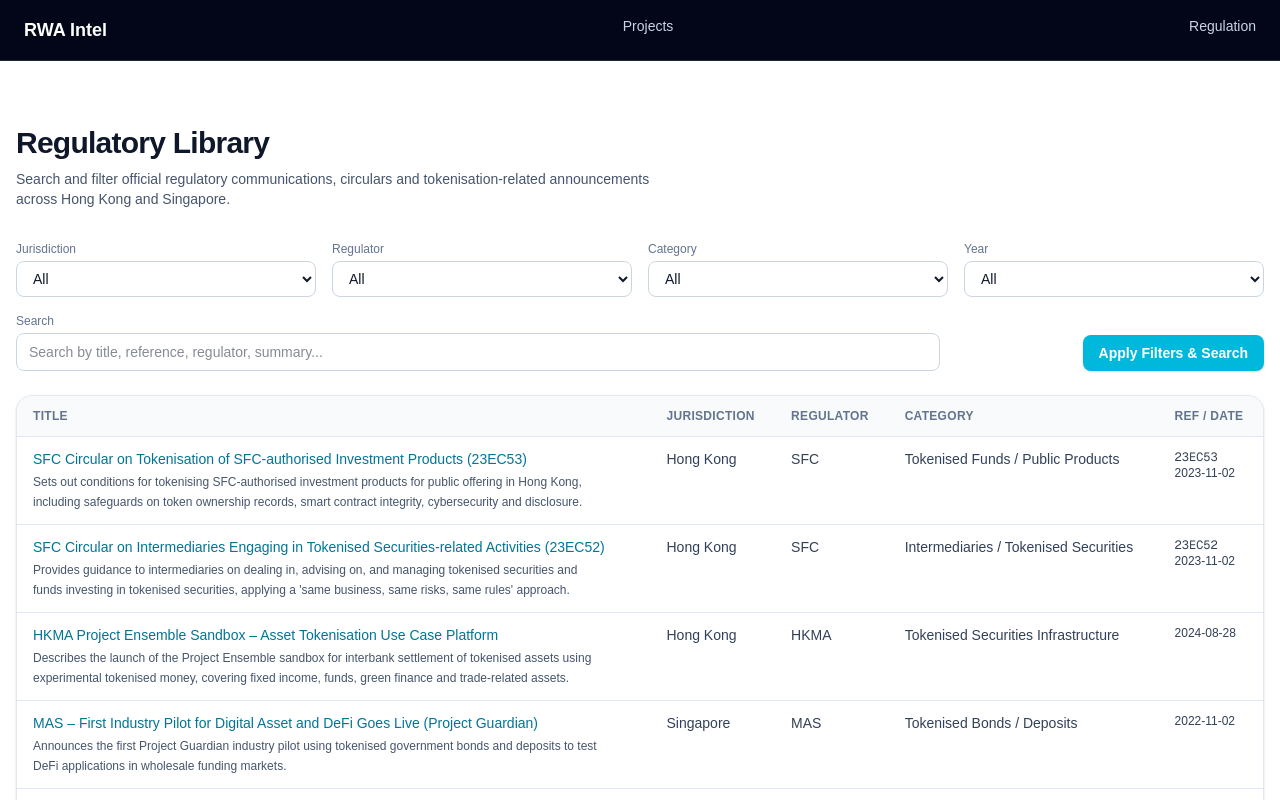
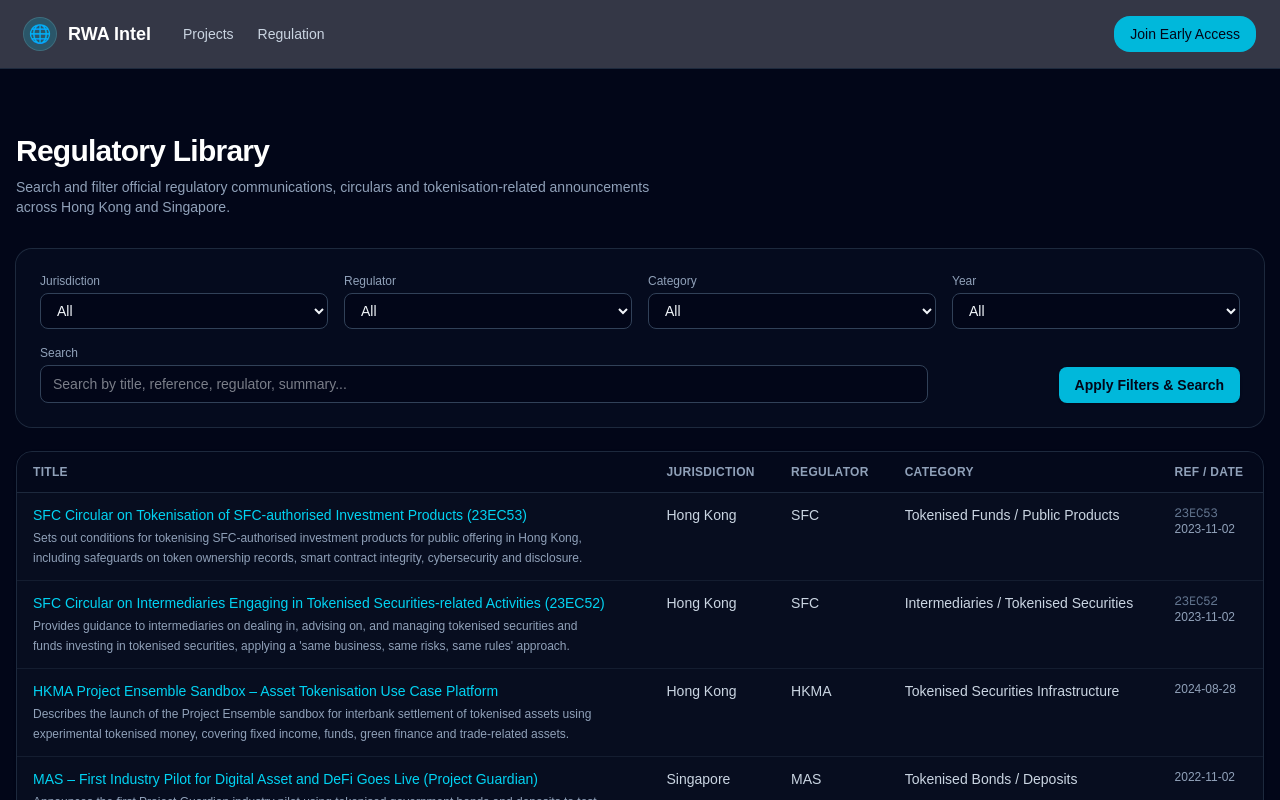
Before and after one commit to KenHuang21/rwa-intel-landing, a Next.js app: page /regulation in a window 1280 px wide. Shown: the top 800 px of the page. Built offline with nearby package versions, Linux system fonts and the light colour scheme.

Commit message:
Refine UI: Dark mode, unified nav, and project dashboard

```diff
--- a/app/api/projects/route.ts
+++ b/app/api/projects/route.ts
@@ -1,16 +1,20 @@
-// app/api/projects/route.ts
 import { NextResponse } from "next/server";
-import projects from "../../../data/projects.json";
+import projectsData from "@/data/projects.json";
 
 export async function GET(request: Request) {
   const { searchParams } = new URL(request.url);
+
   const projectId = searchParams.get("project_id");
+  const jurisdiction = searchParams.get("jurisdiction");
+  const category = searchParams.get("category");
+  const status = searchParams.get("status");
+  const q = searchParams.get("q");
 
-  // 1. Single project lookup
+  const projects = projectsData as any[];
+
+  // 1) Single project lookup by project_id
   if (projectId) {
-    const project = (projects as any[]).find(
-      (p) => p.project_id === projectId
-    );
+    const project = projects.find((p) => p.project_id === projectId);
     if (!project) {
       return NextResponse.json(
         { error: "Project not found" },
@@ -20,22 +24,43 @@
     return NextResponse.json(project);
   }
 
-  // 2. Existing list filters
-  const jurisdiction = searchParams.get("jurisdiction");
-  const category = searchParams.get("category");
-  const status = searchParams.get("status");
-
-  let filtered = projects as any[];
+  // 2) List mode with filters + optional search
+  let filtered = projects;
 
   if (jurisdiction && jurisdiction !== "All") {
-    filtered = filtered.filter((p) => p.jurisdiction === jurisdiction);
+    filtered = filtered.filter(
+      (p) => p.jurisdiction === jurisdiction
+    );
   }
+
   if (category && category !== "All") {
     filtered = filtered.filter((p) => p.category === category);
   }
+
   if (status && status !== "All") {
     filtered = filtered.filter((p) => p.status === status);
   }
 
+  if (q && q.trim() !== "") {
+    const term = q.trim().toLowerCase();
+
+    filtered = filtered.filter((p) => {
+      const haystack = [
+        p.name,
+        p.issuer,
+        p.jurisdiction,
+        p.category,
+        p.status,
+        p.description,
+        p.regulator,
+      ]
+        .filter(Boolean)
+        .join(" ")
+        .toLowerCase();
+
+      return haystack.includes(term);
+    });
+  }
+
   return NextResponse.json(filtered);
 }
--- a/app/layout.tsx
+++ b/app/layout.tsx
@@ -16,8 +16,8 @@
 });
 
 export const metadata: Metadata = {
-  title: "Create Next App",
-  description: "Generated by create next app",
+  title: "RWA Intel | The Bloomberg for Tokenisation",
+  description: "Global intelligence platform for regulated tokenisation (RWA) and stablecoins. Verified data from HKMA, SFC, MAS, and more.",
 };
 
 export default function RootLayout({
@@ -29,28 +29,31 @@
   return (
     <html lang="en">
       <body className={`${geistSans.variable} ${geistMono.variable} antialiased bg-black text-slate-100`}>
-        <nav className="w-full bg-slate-950 border-b border-slate-800 px-6 py-4 flex justify-between">
+        <nav className="sticky top-0 z-30 w-full border-b border-slate-800 bg-slate-950/80 backdrop-blur px-6 py-4 flex items-center justify-between">
+          <div className="flex items-center gap-8">
             <Link
               href="/"
-            className="text-lg font-semibold text-white hover:text-cyan-300 transition-colors"
+              className="flex items-center gap-3 text-lg font-semibold text-white hover:text-cyan-300 transition-colors"
             >
-            RWA Intel
+              <div className="h-8 w-8 rounded-2xl bg-cyan-400/20 ring-1 ring-cyan-300/30 grid place-content-center">🌐</div>
+              <span>RWA Intel</span>
             </Link>
 
-          <Link
-            href="/projects"
-            className="text-sm text-slate-300 hover:text-white transition-colors"
-          >
+            <div className="hidden md:flex items-center gap-6 text-sm text-slate-300">
+              <Link href="/projects" className="hover:text-white transition-colors">
                 Projects
               </Link>
-
-          <Link
-  href="/regulation"
-  className="text-sm text-slate-300 hover:text-white transition-colors"
->
+              <Link href="/regulation" className="hover:text-white transition-colors">
                 Regulation
               </Link>
+            </div>
+          </div>
 
+          <div className="flex items-center gap-4">
+            <a href="/#waitlist" className="inline-flex items-center gap-2 rounded-2xl bg-cyan-500 px-4 py-2 text-sm font-medium text-slate-950 hover:bg-cyan-400 transition-colors">
+              Join Early Access
+            </a>
+          </div>
         </nav>
 
         {children}
--- a/app/projects/[project_id]/page.tsx
+++ b/app/projects/[project_id]/page.tsx
@@ -44,25 +44,26 @@
   }
 
   return (
+    <div className="min-h-screen bg-slate-950 text-slate-100">
       <div className="mx-auto max-w-4xl px-4 py-16">
         <Link
           href="/projects"
-        className="text-sm text-cyan-600 hover:underline"
+          className="text-sm text-cyan-400 hover:text-cyan-300 hover:underline"
         >
           ← Back to all projects
         </Link>
 
-      <h1 className="mt-4 text-3xl font-semibold tracking-tight text-slate-900">
+        <h1 className="mt-4 text-3xl font-semibold tracking-tight text-white">
           {project.name}
         </h1>
 
         {project.description && (
-        <p className="mt-2 text-sm text-slate-600 max-w-2xl">
+          <p className="mt-2 text-sm text-slate-400 max-w-2xl">
             {project.description}
           </p>
         )}
 
-      <div className="mt-6 grid gap-4 text-sm text-slate-700 sm:grid-cols-2">
+        <div className="mt-6 grid gap-4 text-sm text-slate-300 sm:grid-cols-2 rounded-2xl bg-slate-900/40 p-6 ring-1 ring-slate-800">
           <DetailItem label="Jurisdiction" value={project.jurisdiction} />
           <DetailItem label="Category" value={project.category} />
           <DetailItem label="Issuer" value={project.issuer} />
@@ -77,7 +78,7 @@
               href={project.url}
               target="_blank"
               rel="noopener noreferrer"
-            className="inline-flex items-center text-sm font-medium text-cyan-600 hover:text-cyan-500 hover:underline"
+              className="inline-flex items-center text-sm font-medium text-cyan-400 hover:text-cyan-300 hover:underline"
             >
               View official source ↗
             </a>
@@ -86,10 +87,10 @@
 
         {project.key_participants && project.key_participants.length > 0 && (
           <section className="mt-8">
-          <h2 className="text-sm font-semibold text-slate-800 uppercase tracking-wide">
+            <h2 className="text-sm font-semibold text-slate-400 uppercase tracking-wide">
               Key Participants
             </h2>
-          <ul className="mt-2 list-disc pl-5 text-sm text-slate-700 space-y-1">
+            <ul className="mt-2 list-disc pl-5 text-sm text-slate-300 space-y-1">
               {project.key_participants.map((p) => (
                 <li key={p}>{p}</li>
               ))}
@@ -99,10 +100,10 @@
 
         {project.technical_stack && (
           <section className="mt-8">
-          <h2 className="text-sm font-semibold text-slate-800 uppercase tracking-wide">
+            <h2 className="text-sm font-semibold text-slate-400 uppercase tracking-wide">
               Technical Stack
             </h2>
-          <p className="mt-2 text-sm text-slate-700">
+            <p className="mt-2 text-sm text-slate-300">
               {project.technical_stack}
             </p>
           </section>
@@ -110,14 +111,15 @@
 
         {project.notes && (
           <section className="mt-8">
-          <h2 className="text-sm font-semibold text-slate-800 uppercase tracking-wide">
+            <h2 className="text-sm font-semibold text-slate-400 uppercase tracking-wide">
               Notes
             </h2>
-          <p className="mt-2 text-sm text-slate-700 whitespace-pre-line">
+            <p className="mt-2 text-sm text-slate-300 whitespace-pre-line">
               {project.notes}
             </p>
           </section>
         )}
+      </div>
     </div>
   );
 }
@@ -129,7 +131,7 @@
       <div className="text-xs font-semibold uppercase tracking-wide text-slate-500">
         {label}
       </div>
-      <div className="mt-1 text-sm text-slate-800">{value}</div>
+      <div className="mt-1 text-sm text-slate-200">{value}</div>
     </div>
   );
 }
--- a/app/regulation/page.tsx
+++ b/app/regulation/page.tsx
@@ -74,29 +74,30 @@
   }, []);
 
   return (
+    <div className="min-h-screen bg-slate-950 text-slate-100">
       <div className="mx-auto max-w-7xl px-4 py-16">
         <div className="mb-8">
-        <h1 className="text-3xl font-semibold tracking-tight text-slate-900">
+          <h1 className="text-3xl font-semibold tracking-tight text-white">
             Regulatory Library
           </h1>
-        <p className="mt-2 text-sm text-slate-600 max-w-2xl">
+          <p className="mt-2 text-sm text-slate-400 max-w-2xl">
             Search and filter official regulatory communications, circulars and
             tokenisation-related announcements across Hong Kong and Singapore.
           </p>
         </div>
 
         {/* Filters */}
-      <div className="mb-6 space-y-4">
+        <div className="mb-6 space-y-4 rounded-2xl bg-slate-900/30 p-6 ring-1 ring-slate-800">
           {/* Row 1 */}
           <div className="grid gap-4 md:grid-cols-4">
             <div>
-            <label className="mb-1 block text-xs font-medium text-slate-500">
+              <label className="mb-1 block text-xs font-medium text-slate-400">
                 Jurisdiction
               </label>
               <select
                 value={jurisdiction}
                 onChange={(e) => setJurisdiction(e.target.value)}
-              className="w-full rounded-lg border border-slate-300 bg-white px-3 py-2 text-sm text-slate-900 outline-none focus:border-cyan-500 focus:ring-1 focus:ring-cyan-500"
+                className="w-full rounded-lg border border-slate-700 bg-slate-950 px-3 py-2 text-sm text-slate-100 outline-none focus:border-cyan-500 focus:ring-1 focus:ring-cyan-500"
               >
                 {JURISDICTION_OPTIONS.map((opt) => (
                   <option key={opt} value={opt}>
@@ -107,13 +108,13 @@
             </div>
 
             <div>
-            <label className="mb-1 block text-xs font-medium text-slate-500">
+              <label className="mb-1 block text-xs font-medium text-slate-400">
                 Regulator
               </label>
               <select
                 value={regulator}
                 onChange={(e) => setRegulator(e.target.value)}
-              className="w-full rounded-lg border border-slate-300 bg-white px-3 py-2 text-sm text-slate-900 outline-none focus:border-cyan-500 focus:ring-1 focus:ring-cyan-500"
+                className="w-full rounded-lg border border-slate-700 bg-slate-950 px-3 py-2 text-sm text-slate-100 outline-none focus:border-cyan-500 focus:ring-1 focus:ring-cyan-500"
               >
                 {REGULATOR_OPTIONS.map((opt) => (
                   <option key={opt} value={opt}>
@@ -124,13 +125,13 @@
             </div>
 
             <div>
-            <label className="mb-1 block text-xs font-medium text-slate-500">
+              <label className="mb-1 block text-xs font-medium text-slate-400">
                 Category
               </label>
               <select
                 value={category}
                 onChange={(e) => setCategory(e.target.value)}
-              className="w-full rounded-lg border border-slate-300 bg-white px-3 py-2 text-sm text-slate-900 outline-none focus:border-cyan-500 focus:ring-1 focus:ring-cyan-500"
+                className="w-full rounded-lg border border-slate-700 bg-slate-950 px-3 py-2 text-sm text-slate-100 outline-none focus:border-cyan-500 focus:ring-1 focus:ring-cyan-500"
               >
                 {CATEGORY_OPTIONS.map((opt) => (
                   <option key={opt} value={opt}>
@@ -141,13 +142,13 @@
             </div>
 
             <div>
-            <label className="mb-1 block text-xs font-medium text-slate-500">
+              <label className="mb-1 block text-xs font-medium text-slate-400">
                 Year
               </label>
               <select
                 value={year}
                 onChange={(e) => setYear(e.target.value)}
-              className="w-full rounded-lg border border-slate-300 bg-white px-3 py-2 text-sm text-slate-900 outline-none focus:border-cyan-500 focus:ring-1 focus:ring-cyan-500"
+                className="w-full rounded-lg border border-slate-700 bg-slate-950 px-3 py-2 text-sm text-slate-100 outline-none focus:border-cyan-500 focus:ring-1 focus:ring-cyan-500"
               >
                 {YEAR_OPTIONS.map((opt) => (
                   <option key={opt} value={opt}>
@@ -161,7 +162,7 @@
           {/* Row 2 */}
           <div className="grid gap-4 md:grid-cols-[minmax(0,3fr)_minmax(0,1fr)] items-end">
             <div>
-            <label className="mb-1 block text-xs font-medium text-slate-500">
+              <label className="mb-1 block text-xs font-medium text-slate-400">
                 Search
               </label>
               <input
@@ -169,14 +170,14 @@
                 value={search}
                 onChange={(e) => setSearch(e.target.value)}
                 placeholder="Search by title, reference, regulator, summary..."
-              className="w-full rounded-lg border border-slate-300 bg-white px-3 py-2 text-sm text-slate-900 outline-none focus:border-cyan-500 focus:ring-1 focus:ring-cyan-500"
+                className="w-full rounded-lg border border-slate-700 bg-slate-950 px-3 py-2 text-sm text-slate-100 outline-none focus:border-cyan-500 focus:ring-1 focus:ring-cyan-500"
               />
             </div>
             <div className="flex md:justify-end">
               <button
                 type="button"
                 onClick={fetchRegulation}
-              className="inline-flex w-full items-center justify-center rounded-lg bg-cyan-500 px-4 py-2 text-sm font-semibold text-white shadow hover:bg-cyan-400 transition-colors md:w-auto"
+                className="inline-flex w-full items-center justify-center rounded-lg bg-cyan-500 px-4 py-2 text-sm font-semibold text-slate-950 shadow hover:bg-cyan-400 transition-colors md:w-auto"
               >
                 Apply Filters &amp; Search
               </button>
@@ -186,71 +187,71 @@
 
         {/* States */}
         {loading && (
-        <p className="text-sm text-slate-500">Loading regulatory items...</p>
+          <p className="text-sm text-slate-400">Loading regulatory items...</p>
         )}
         {error && !loading && (
-        <p className="mb-4 text-sm text-red-500">Error: {error}</p>
+          <p className="mb-4 text-sm text-red-400">Error: {error}</p>
         )}
         {!loading && !error && items.length === 0 && (
-        <p className="text-sm text-slate-500">No items found.</p>
+          <p className="text-sm text-slate-400">No items found.</p>
         )}
 
         {/* Table */}
         {!loading && !error && items.length > 0 && (
-        <div className="mt-4 overflow-x-auto rounded-2xl border border-slate-200 bg-white shadow-sm">
+          <div className="mt-4 overflow-x-auto rounded-2xl border border-slate-800 bg-slate-900/40 shadow-sm">
             <table className="w-full text-sm">
-            <thead className="bg-slate-50 border-b border-slate-200">
+              <thead className="bg-slate-950/50 border-b border-slate-800">
                 <tr>
-                <th className="px-4 py-3 text-left text-xs font-semibold uppercase tracking-wide text-slate-500">
+                  <th className="px-4 py-3 text-left text-xs font-semibold uppercase tracking-wide text-slate-400">
                     Title
                   </th>
-                <th className="px-4 py-3 text-left text-xs font-semibold uppercase tracking-wide text-slate-500">
+                  <th className="px-4 py-3 text-left text-xs font-semibold uppercase tracking-wide text-slate-400">
                     Jurisdiction
                   </th>
-                <th className="px-4 py-3 text-left text-xs font-semibold uppercase tracking-wide text-slate-500">
+                  <th className="px-4 py-3 text-left text-xs font-semibold uppercase tracking-wide text-slate-400">
                     Regulator
                   </th>
-                <th className="px-4 py-3 text-left text-xs font-semibold uppercase tracking-wide text-slate-500">
+                  <th className="px-4 py-3 text-left text-xs font-semibold uppercase tracking-wide text-slate-400">
                     Category
                   </th>
-                <th className="px-4 py-3 text-left text-xs font-semibold uppercase tracking-wide text-slate-500">
+                  <th className="px-4 py-3 text-left text-xs font-semibold uppercase tracking-wide text-slate-400">
                     Ref / Date
                   </th>
                 </tr>
               </thead>
-            <tbody>
+              <tbody className="divide-y divide-slate-800/60">
                 {items.map((r) => (
                   <tr
                     key={r.regulation_id}
-                  className="border-t border-slate-200 hover:bg-slate-50 transition-colors"
+                    className="hover:bg-slate-900/50 transition-colors"
                   >
                     <td className="px-4 py-3 align-top">
                       <a
                         href={r.url || "#"}
                         target="_blank"
                         rel="noopener noreferrer"
-                      className="font-medium text-cyan-700 hover:text-cyan-600 hover:underline"
+                        className="font-medium text-cyan-400 hover:text-cyan-300 hover:underline"
                       >
                         {r.title}
                       </a>
                       {r.summary && (
-                      <p className="mt-1 max-w-xl text-xs leading-relaxed text-slate-600">
+                        <p className="mt-1 max-w-xl text-xs leading-relaxed text-slate-400">
                           {r.summary}
                         </p>
                       )}
                     </td>
-                  <td className="px-4 py-3 align-top text-slate-700">
+                    <td className="px-4 py-3 align-top text-slate-300">
                       {r.jurisdiction}
                     </td>
-                  <td className="px-4 py-3 align-top text-slate-700">
+                    <td className="px-4 py-3 align-top text-slate-300">
                       {r.regulator}
                     </td>
-                  <td className="px-4 py-3 align-top text-slate-700">
+                    <td className="px-4 py-3 align-top text-slate-300">
                       {r.category}
                     </td>
-                  <td className="px-4 py-3 align-top text-slate-700 text-xs">
+                    <td className="px-4 py-3 align-top text-slate-400 text-xs">
                       {r.reference_code && (
-                      <div className="font-mono">{r.reference_code}</div>
+                        <div className="font-mono text-slate-500">{r.reference_code}</div>
                       )}
                       <div>{r.announcement_date || "-"}</div>
                     </td>
@@ -261,5 +262,6 @@
           </div>
         )}
       </div>
+    </div>
   );
 }
```
Also changed, not shown: app/page.tsx (+25 -40 lines), app/projects/page.tsx (+42 -15 lines). Lines whose indentation alone changed are shown as unchanged.
